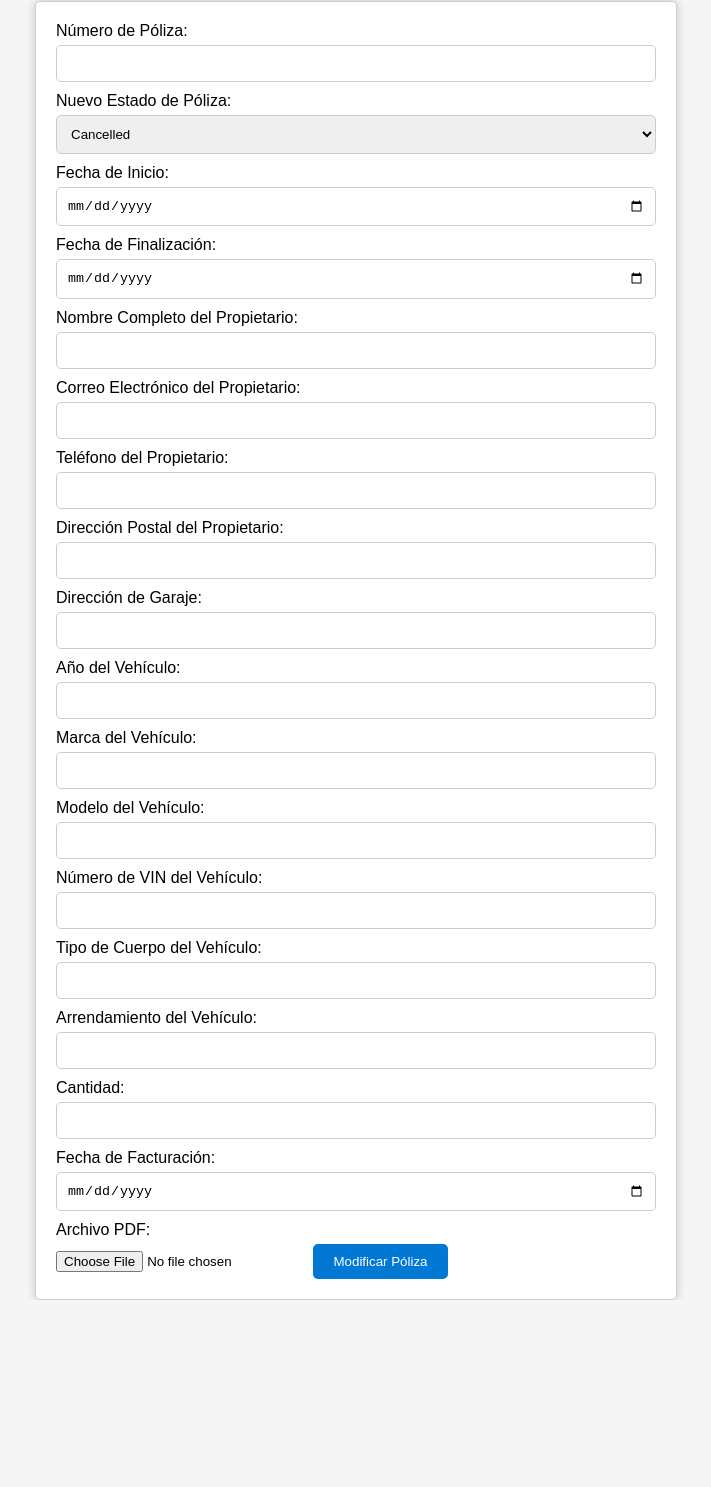
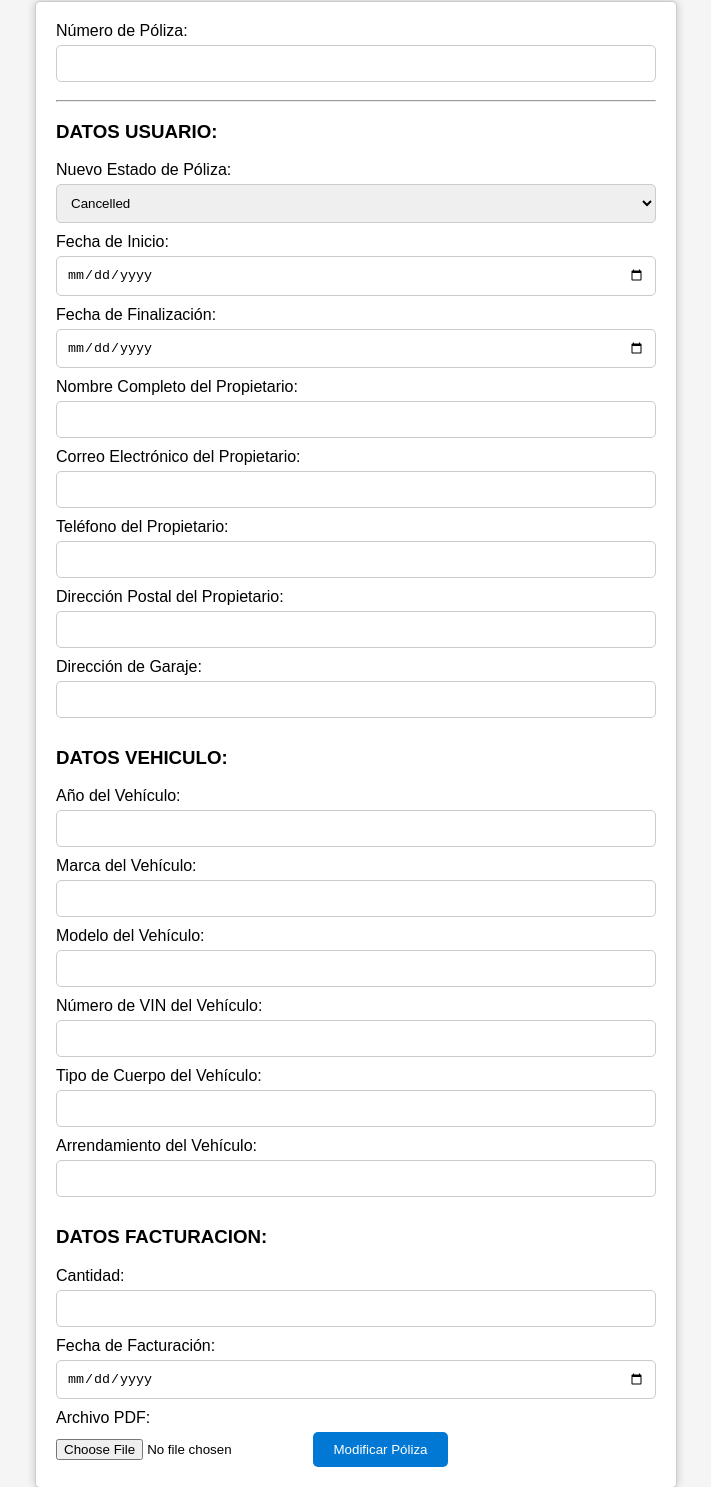
Before and after one commit to FalconiProject/Proyecto_Falconi, a website: page public/HTML/modificar_poliza.html in a window 1280 px wide. Shown: the part 99-1586 px from the top of the page, without its empty margins (284-995 px from the left). Before the commit the page ends 1399 px from the top, so only its background shows below. Drawn offline with Linux system fonts and the light colour scheme.

Commit message:
Correciones

```diff
--- a/public/EJS/Perfil.ejs
+++ b/public/EJS/Perfil.ejs
@@ -8,6 +8,7 @@
     <h1>Bienvenido, <%= username %></h1>
     <a href="/subir-archivos">Subir Poliza</a>
     <a href="/modificar-estado-poliza">Modificar Estado Poliza</a>
+    <a href="/modificar-poliza">Modificar Datos Poliza</a>
     <a href="/eliminar-archivos">Eliminar Poliza</a>
     <a href="/logout">Cerrar Sesión</a>
   </body>
--- a/public/HTML/modificar_poliza.html
+++ b/public/HTML/modificar_poliza.html
@@ -12,6 +12,10 @@
 
       <label for="numeroPoliza">Número de Póliza:</label>
       <input type="text" id="numeroPoliza" name="numeroPoliza" required />
+
+      <br> <hr>
+
+      <h3>DATOS USUARIO:</h3>
 
       <label for="estadoPoliza">Nuevo Estado de Póliza:</label>
       <select id="estadoPoliza" name="estadoPoliza" required>
@@ -40,6 +44,8 @@
       <label for="direccionGaraje">Dirección de Garaje:</label>
       <input type="text" id="direccionGaraje" name="direccionGaraje" />
 
+      <h3>DATOS VEHICULO:</h3>
+
       <label for="anoVehiculo">Año del Vehículo:</label>
       <input type="number" id="anoVehiculo" name="anoVehiculo" required />
 
@@ -57,6 +63,8 @@
 
       <label for="arrendamientoVehiculo">Arrendamiento del Vehículo:</label>
       <input type="text" id="arrendamientoVehiculo" name="arrendamientoVehiculo" required />
+
+      <h3>DATOS FACTURACION:</h3>
 
       <label for="cantidadFacturacion">Cantidad:</label>
       <input type="number" id="cantidadFacturacion" name="cantidadFacturacion" required />
```
